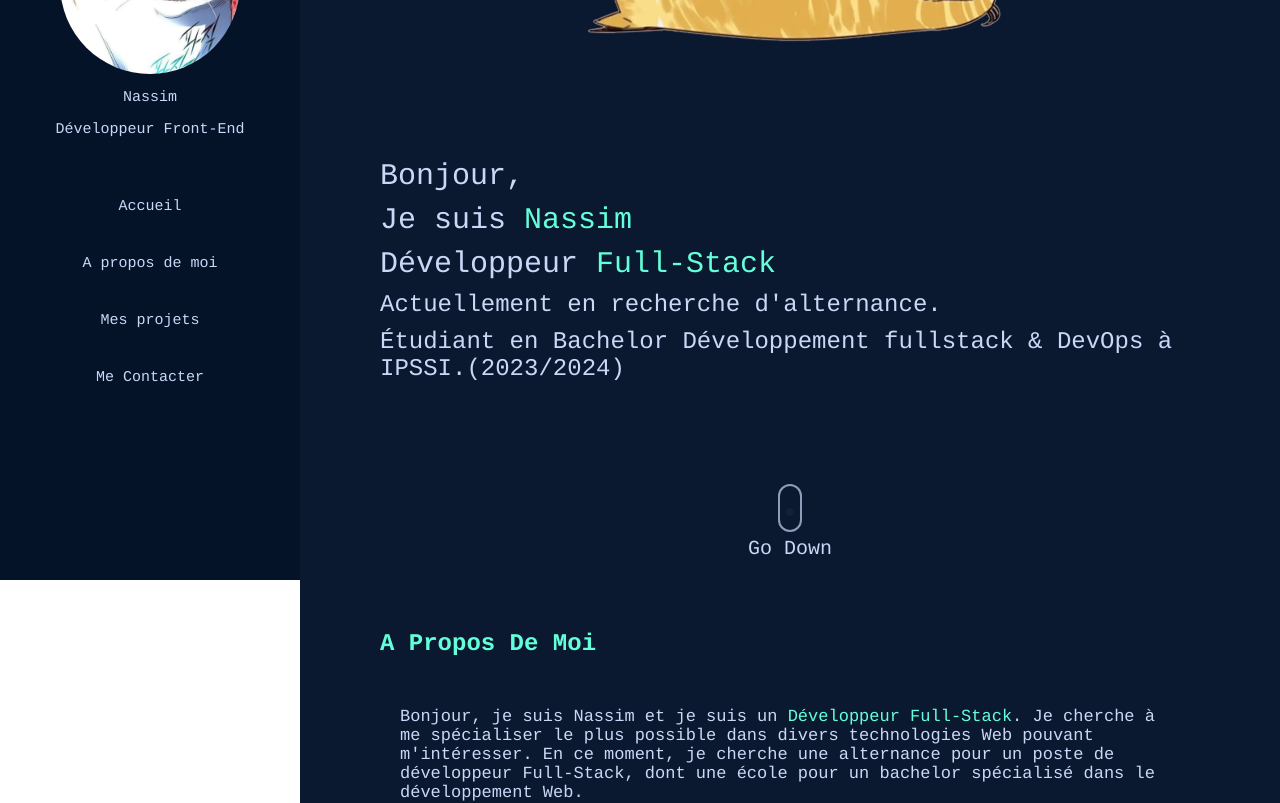
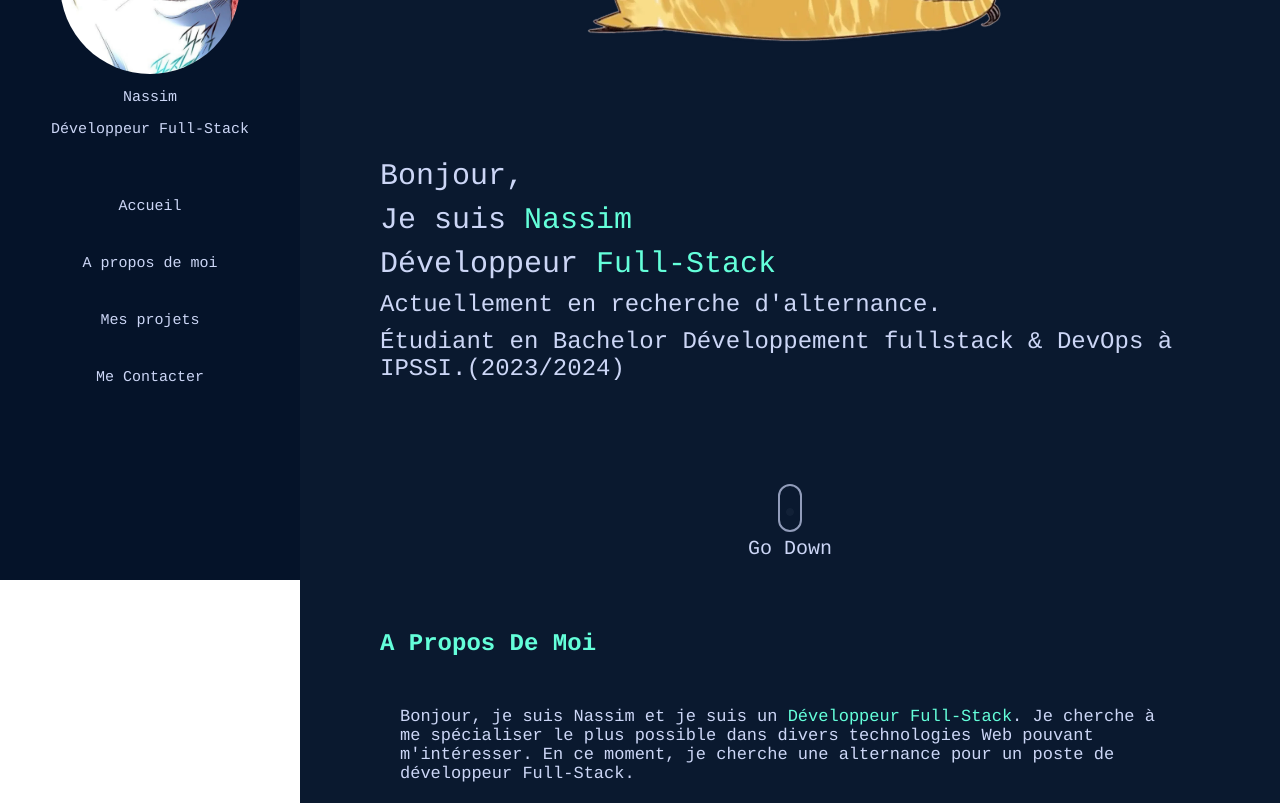
Before and after one commit to NassWebDev/vue-portfolio, a Vue app: page /apropos in a window 1280 px wide. Shown: the part 220-1023 px from the top of the page. Built offline with nearby package versions, Linux system fonts and the light colour scheme; some icons are missing.

Commit message:
edit dev type

```diff
--- a/src/views/NavBar.vue
+++ b/src/views/NavBar.vue
@@ -3,7 +3,7 @@
         <header>
             <img src="../assets/kayden.webp" alt="kayden">
             <p class="name">Nassim</p>
-            <p class="post">Développeur Front-End</p>
+            <p class="post">Développeur Full-Stack</p>
         </header>
         <ul>
             <li v-for="item in navItems" :key="item" class="itemNav">
--- a/src/views/sections/AProposView.vue
+++ b/src/views/sections/AProposView.vue
@@ -5,7 +5,7 @@
         </h1>
         <div class="about">
             <p>
-            Bonjour, je suis Nassim et je suis un <span>Développeur Full-Stack</span>. Je cherche à me spécialiser le plus possible dans divers technologies Web pouvant m'intéresser. En ce moment, je cherche une alternance pour un poste de développeur Full-Stack, dont une école pour un bachelor spécialisé dans le développement Web.
+            Bonjour, je suis Nassim et je suis un <span>Développeur Full-Stack</span>. Je cherche à me spécialiser le plus possible dans divers technologies Web pouvant m'intéresser. En ce moment, je cherche une alternance pour un poste de développeur Full-Stack.
             </p>
             <div class="languages">
                 <h2>
```
